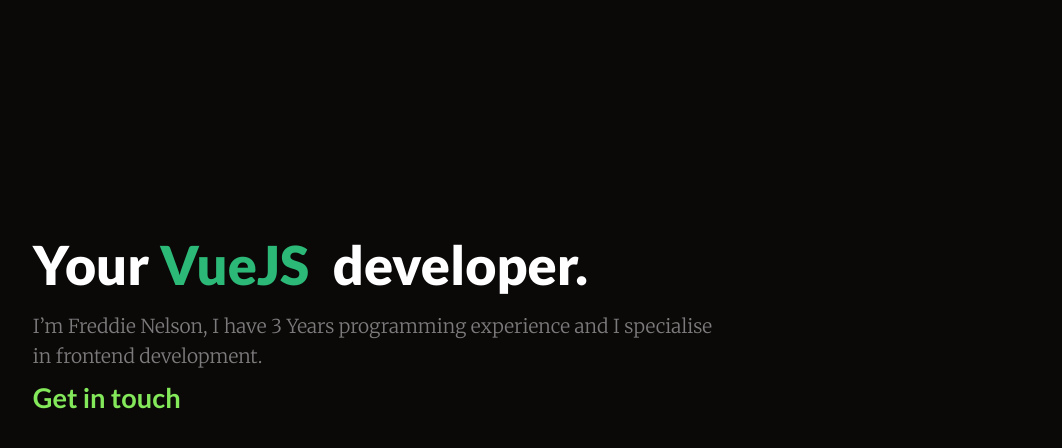
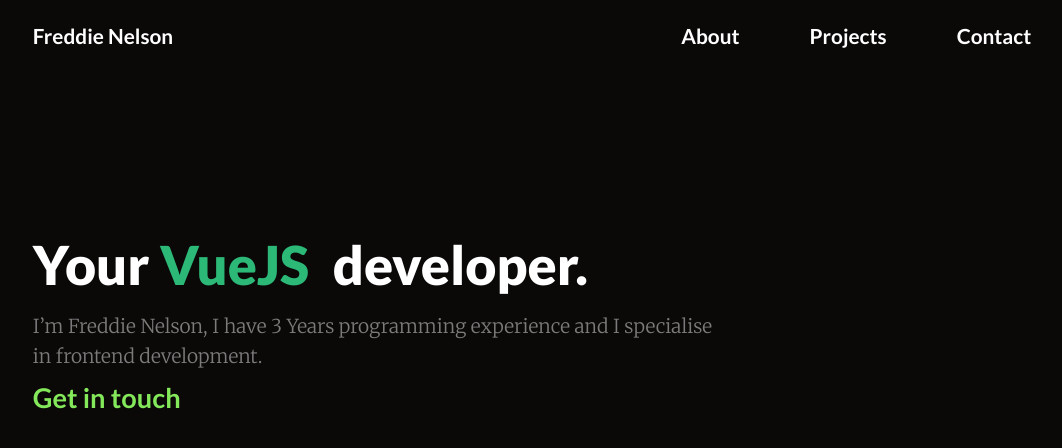
Before and after one commit to freddie-nelson/freddienelson.co.uk, a Vue app: page / in a window 1280 px wide. Shown: the top 448 px of the page, without its empty margins (108-1170 px from the left). Built offline with nearby package versions, Linux system fonts and the light colour scheme.

Commit message:
added mobile menu

```diff
--- a/src/App.vue
+++ b/src/App.vue
@@ -1,9 +1,13 @@
 <template>
+  <mobile-menu :showMenu="showMenu" @close-menu="showMenu = false" />
+  <navbar @show-menu="showMenu = true" />
   <hero />
 </template>
 
 <script lang="ts">
 // import sections
+import MobileMenu from "./components/MobileMenu.vue";
+import Navbar from "./sections/nav/Nav.vue";
 import Hero from "./sections/hero/Hero.vue";
 
 import { defineComponent } from 'vue';
@@ -11,7 +15,23 @@
 export default defineComponent({
   name: 'App',
   components: {
+    MobileMenu,
+    Navbar,
     Hero
+  },
+  data() {
+    return {
+      showMenu: false
+    }
+  },
+  watch: {
+    showMenu(val) {
+      if (val) {
+        document.body.style.overflow = "hidden";
+      } else {
+        document.body.style.overflow = "";
+      }
+    }
   }
 });
 </script>
@@ -71,7 +91,7 @@
   height: 100%;
   overflow-x: hidden;
 
-  section {
+  section, nav {
     padding: 0 var(--side-padding);
   }
 }
--- /dev/null
+++ b/src/components/MobileMenu.vue
@@ -0,0 +1,85 @@
+<template>
+  <transition name="fade">
+    <div class="mobile-menu" v-if="showMenu">
+      <button @click="$emit('close-menu')" class="close"><Icon :icon="closeIcon" /></button>
+      <div class="content">
+        <a @click="$emit('close-menu')" href="#about" class="link">About</a>
+        <a @click="$emit('close-menu')" href="#projects" class="link">Projects</a>
+        <a @click="$emit('close-menu')" href="#contact" class="link">Contact</a>
+      </div>
+    </div>
+  </transition>
+</template>
+
+<script lang="ts">
+// Import close icon
+import { Icon } from "@iconify/vue";
+import closeIcon from "@iconify-icons/line-md/close";
+
+import { defineComponent } from "vue";
+
+export default defineComponent({
+  name: "MobileMenu",
+  components: {
+    Icon
+  },
+  data() {
+    return {
+      closeIcon
+    }
+  },
+  props: {
+    showMenu: {
+      type: Boolean,
+      default: false
+    }
+  }
+});
+</script>
+
+<style lang="scss" scoped>
+.fade-enter-active, .fade-leave-active {
+  transition: opacity 0.3s ease;
+}
+
+.fade-enter-from, .fade-leave-to {
+  opacity: 0;
+}
+
+.mobile-menu {
+  z-index: 10;
+  width: 100%;
+  height: 100vh;
+  position: fixed;
+  top: 0;
+  left: 0;
+  background-color: rgba(255, 255, 255, 0.05);
+  backdrop-filter: blur(8px);
+  display: flex;
+
+  .content {
+    margin: auto;
+    display: flex;
+    flex-direction: column;
+    text-align: center;
+    justify-content: space-between;
+    font: var(--heading);
+    color: var(--accent-light);
+    height: 40%;
+    max-height: 330px;
+  }
+
+  .close {
+    position: absolute;
+    top: 15px;
+    right: var(--side-padding);
+    color: var(--accent-light);
+    outline: none;
+
+    svg {
+      width: 35px;
+      height: auto;
+    }
+  }
+}
+</style>
--- a/src/sections/nav/Nav.vue
+++ b/src/sections/nav/Nav.vue
@@ -1,15 +1,81 @@
 <template>
-
+  <nav class="navbar">
+    <a href="/" class="logo">Freddie Nelson</a>
+    <button class="menu-btn" @click="$emit('show-menu')"><Icon :icon="menuIcon" /></button>
+    <div class="links">
+      <a href="#about" class="link">About</a>
+      <a href="#projects" class="link">Projects</a>
+      <a href="#contact" class="link">Contact</a>
+    </div>
+  </nav>
 </template>
 
 <script lang="ts">
+// Import menu icon
+import { Icon } from "@iconify/vue";
+import menuIcon from "@iconify-icons/line-md/menu";
+
 import { defineComponent } from "vue";
 
 export default defineComponent({
-  name: "Nav"
+  name: "Navbar",
+  components: {
+    Icon
+  },
+  data() {
+    return {
+      menuIcon
+    }
+  }
 });
 </script>
 
 <style lang="scss" scoped>
+.navbar {
+  width: 100%;
+  height: 70px;
+  display: flex;
+  justify-content: space-between;
+  align-items: center;
+  position: absolute;
+  top: 0;
+  left: 0;
+  color: var(--heading-dark);
+  font: var(--heading);
 
+  .logo, .link {
+    opacity: 1;
+    font-size: 1.3rem;
+  }
+
+  .links {
+    display: flex;
+    justify-content: space-between;
+    width: 30%;
+    min-width: 350px;
+  }
+
+  .link {
+    font-size: 1.3rem;
+  }
+
+  .menu-btn {
+    display: none;
+    outline: none;
+
+    svg {
+      width: 35px;
+    }
+  }
+
+  @media screen and (max-width: 950px) {
+    .links {
+      display: none;
+    }
+
+    .menu-btn {
+      display: block;
+    }
+  }
+}
 </style>
```
